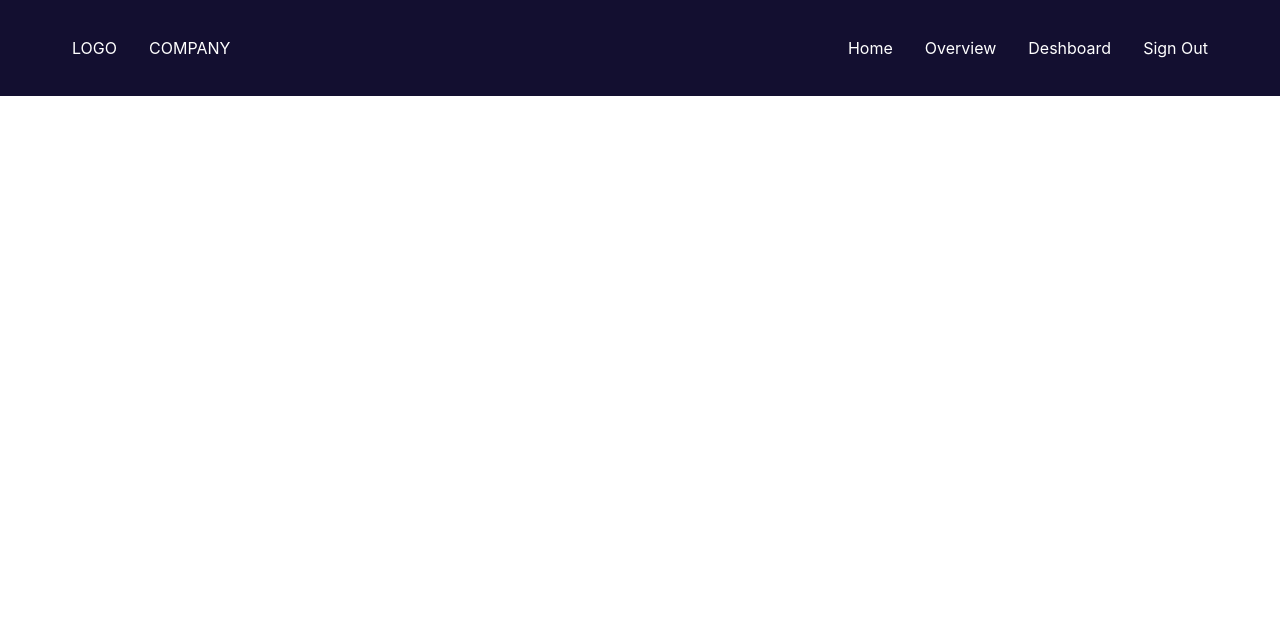
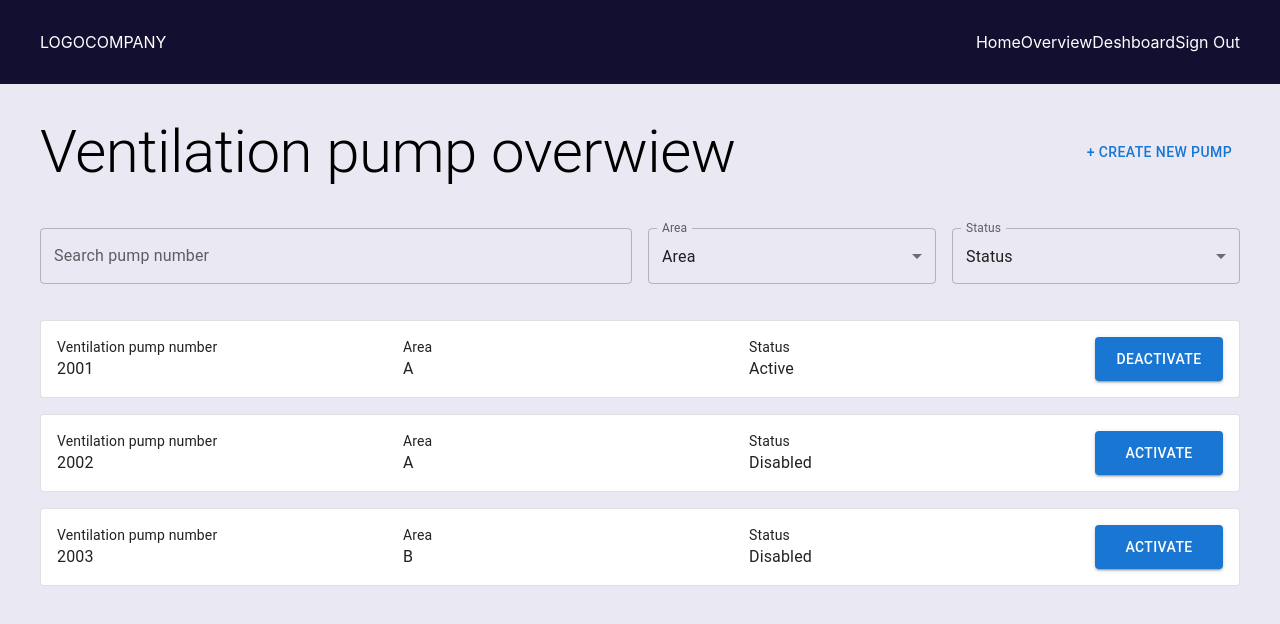
Before and after one commit to puppets101/another-code-test, a React (Create React App) app: page / in a window 1280 px wide. Shown: the top 624 px of the page. Built offline with nearby package versions, Linux system fonts and the light colour scheme; the HTML template or start-up script is replaced by a standard one.

Commit message:
Ui for overview page + list/item component

```diff
--- a/src/App.tsx
+++ b/src/App.tsx
@@ -2,18 +2,16 @@ import React, { FC } from 'react';
 import { Container } from '@mui/material';
 import AppTheme from './Theming/AppTheme';
 import NavBar from './Components/NavBar';
+import Overview from './Pages/Overview';
 
 const App: FC = () => {
   return (
-    <div>
-      <AppTheme>
-        <NavBar />
-        <Container
-          style={{ backgroundColor: '#EAE9F3', padding: 0 }}
-          maxWidth='lg'
-        ></Container>
-      </AppTheme>
-    </div>
+    <AppTheme>
+      <NavBar />
+      <Container style={{ padding: 0 }}>
+        <Overview />
+      </Container>
+    </AppTheme>
   );
 };
 
--- a/src/Components/NavBar.tsx
+++ b/src/Components/NavBar.tsx
@@ -1,15 +1,17 @@
 import React from 'react';
-import { AppBar, Toolbar } from '@material-ui/core';
+import { AppBar } from '@material-ui/core';
 import { makeStyles } from '@material-ui/styles';
+import { Container } from '@mui/material';
 
 const useStyles = makeStyles({
   root: {
-    padding: '1rem 2rem 1rem 2rem',
+    padding: '1rem 0 1rem 0',
     backgroundColor: '#130F30',
     color: '#FFFFFF',
     boxShadow: 'none',
   },
   navBarWrapper: {
+    padding: '1rem 0',
     width: '100%',
     display: 'flex',
     justifyContent: 'space-between',
@@ -21,7 +23,6 @@ const useStyles = makeStyles({
     alignItems: 'center',
   },
   navItem: {
-    margin: '0 1rem',
     cursor: 'pointer',
   },
 });
@@ -33,7 +34,7 @@ const NavBar = () => {
 
   return (
     <AppBar position='static' className={classes.root}>
-      <Toolbar>
+      <Container style={{ padding: 0 }}>
         <div className={classes.navBarWrapper}>
           <div className={classes.navItemWrapper}>
             {firstNavItems.map((item) => (
@@ -50,7 +51,7 @@ const NavBar = () => {
             ))}
           </div>
         </div>
-      </Toolbar>
+      </Container>
     </AppBar>
   );
 };
--- /dev/null
+++ b/src/Components/OverviewFilters.tsx
@@ -0,0 +1,42 @@
+import React, { FC } from 'react';
+import {
+  FormControl,
+  Grid,
+  InputLabel,
+  Select,
+  TextField,
+  MenuItem,
+} from '@mui/material';
+
+const OverviewFilters: FC = () => {
+  return (
+    <Grid container spacing={2}>
+      <Grid item xs={6}>
+        <TextField
+          id='search-pump-number'
+          fullWidth
+          label='Search pump number'
+          margin='dense'
+        />
+      </Grid>
+      <Grid item xs={3}>
+        <FormControl fullWidth margin='dense'>
+          <InputLabel>Area</InputLabel>
+          <Select id='area' label='Area' defaultValue='Area'>
+            <MenuItem value='Area'>Area</MenuItem>
+          </Select>
+        </FormControl>
+      </Grid>
+      <Grid item xs={3}>
+        <FormControl fullWidth margin='dense'>
+          <InputLabel>Status</InputLabel>
+          <Select id='status' label='Status' defaultValue='Status'>
+            <MenuItem value='Status'>Status</MenuItem>
+          </Select>
+        </FormControl>
+      </Grid>
+    </Grid>
+  );
+};
+
+export default OverviewFilters;
--- /dev/null
+++ b/src/Components/PageTitle.tsx
@@ -0,0 +1,15 @@
+import React, { FC } from 'react';
+import { Typography } from '@mui/material';
+
+type PageTitleProps = {
+  title: string;
+};
+const PageTitle: FC<PageTitleProps> = ({ title }: PageTitleProps) => {
+  return (
+    <div>
+      <Typography variant='h2'>{title}</Typography>
+    </div>
+  );
+};
+
+export default PageTitle;
--- /dev/null
+++ b/src/Components/VentilationItem.tsx
@@ -0,0 +1,55 @@
+import React, { FC } from 'react';
+import { Paper, Box, Typography, Button } from '@mui/material';
+import { makeStyles } from '@material-ui/styles';
+import { VentilationPump } from '../Models/ventilation';
+
+const useStyles = makeStyles({
+  root: {
+    margin: '2rem 0',
+  },
+  itemContainer: {
+    width: '100%',
+    margin: '1rem 0',
+  },
+  item: {
+    minWidth: '12rem',
+  },
+  btn: {
+    width: '8rem',
+  },
+});
+
+type VentilationItemProps = {
+  ventilationPump: VentilationPump;
+};
+const VentilationItem: FC<VentilationItemProps> = ({
+  ventilationPump,
+}: VentilationItemProps) => {
+  const classes = useStyles();
+  const { number, area, status } = ventilationPump;
+  return (
+    <div className={classes.itemContainer}>
+      <Paper variant='outlined'>
+        <Box p={2} display='flex' justifyContent='space-between'>
+          <div className={classes.item}>
+            <Typography variant='body2'>Ventilation pump number</Typography>
+            <Typography>{number}</Typography>
+          </div>
+          <div className={classes.item}>
+            <Typography variant='body2'>Area</Typography>
+            <Typography>{area}</Typography>
+          </div>
+          <div className={classes.item}>
+            <Typography variant='body2'>Status</Typography>
+            <Typography>{status ? 'Active' : 'Disabled'}</Typography>
+          </div>
+          <Button variant='contained' color='primary' className={classes.btn}>
+            {status ? 'Deactivate' : 'Activate'}
+          </Button>
+        </Box>
+      </Paper>
+    </div>
+  );
+};
+
+export default VentilationItem;
--- /dev/null
+++ b/src/Models/ventilation.ts
@@ -0,0 +1,5 @@
+export type VentilationPump = {
+  number: string;
+  area: string;
+  status: boolean;
+};
--- /dev/null
+++ b/src/Pages/Overview.tsx
@@ -0,0 +1,45 @@
+import React from 'react';
+import { Button } from '@mui/material';
+import { makeStyles } from '@material-ui/styles';
+import PageTitle from '../Components/PageTitle';
+import OverviewFilters from '../Components/OverviewFilters';
+import VentilationItem from '../Components/VentilationItem';
+import { ventilationPumps } from '../ventilation-pumps';
+
+const useStyles = makeStyles({
+  root: {
+    margin: '2rem 0',
+  },
+  flexBetween: {
+    display: 'flex',
+    justifyContent: 'space-between',
+    alignItems: 'center',
+  },
+  filtersWrapper: {
+    margin: '2rem 0',
+  },
+});
+
+const Overview = () => {
+  const classes = useStyles();
+  return (
+    <div className={classes.root}>
+      <div className={classes.flexBetween}>
+        <PageTitle title='Ventilation pump overwiew' />
+        <div>
+          <Button color='primary'>+ Create new pump</Button>
+        </div>
+      </div>
+      <div className={classes.filtersWrapper}>
+        <OverviewFilters />
+      </div>
+      <div>
+        {ventilationPumps.map((ventilationPump, index) => (
+          <VentilationItem key={index} ventilationPump={ventilationPump} />
+        ))}
+      </div>
+    </div>
+  );
+};
+
+export default Overview;
--- a/src/Theming/theme.ts
+++ b/src/Theming/theme.ts
@@ -4,10 +4,10 @@ export const theme = responsiveFontSizes(
   createTheme({
     palette: {
       primary: {
-        main: '#EFCDB6',
+        main: '#130F30',
       },
       secondary: {
-        main: '#A3B199',
+        main: '#eae9f3',
       },
       text: {
         primary: '#FFFFFF',
--- a/src/index.css
+++ b/src/index.css
@@ -1,4 +1,5 @@
 body {
+  background-color: #eae9f3;
   margin: 0;
   font-family: -apple-system, BlinkMacSystemFont, 'Segoe UI', 'Roboto', 'Oxygen',
     'Ubuntu', 'Cantarell', 'Fira Sans', 'Droid Sans', 'Helvetica Neue',
--- /dev/null
+++ b/src/ventilation-pumps.js
@@ -0,0 +1,5 @@
+export const ventilationPumps = [
+  { number: '2001', area: 'A', status: true },
+  { number: '2002', area: 'A', status: false },
+  { number: '2003', area: 'B', status: false },
+];
```
